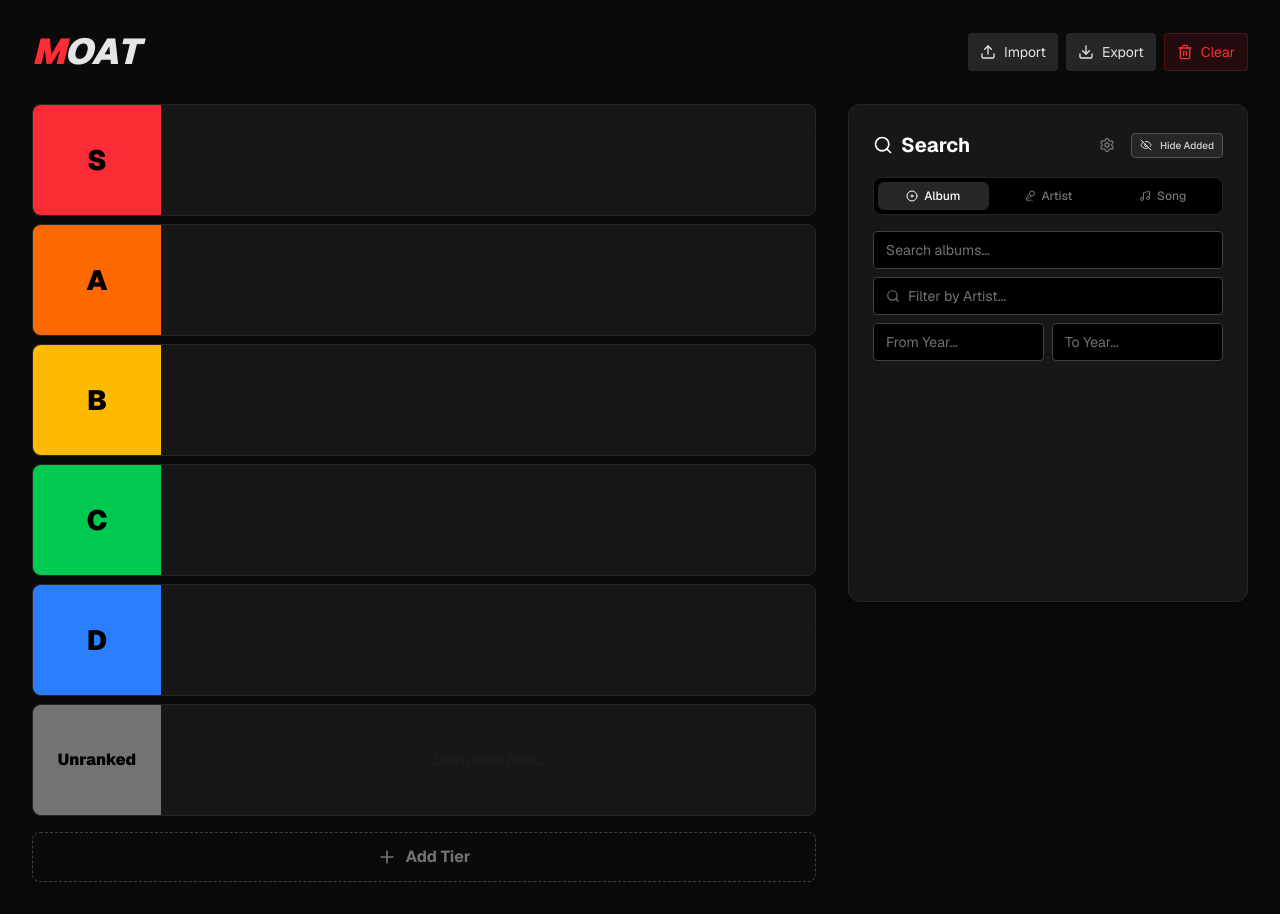
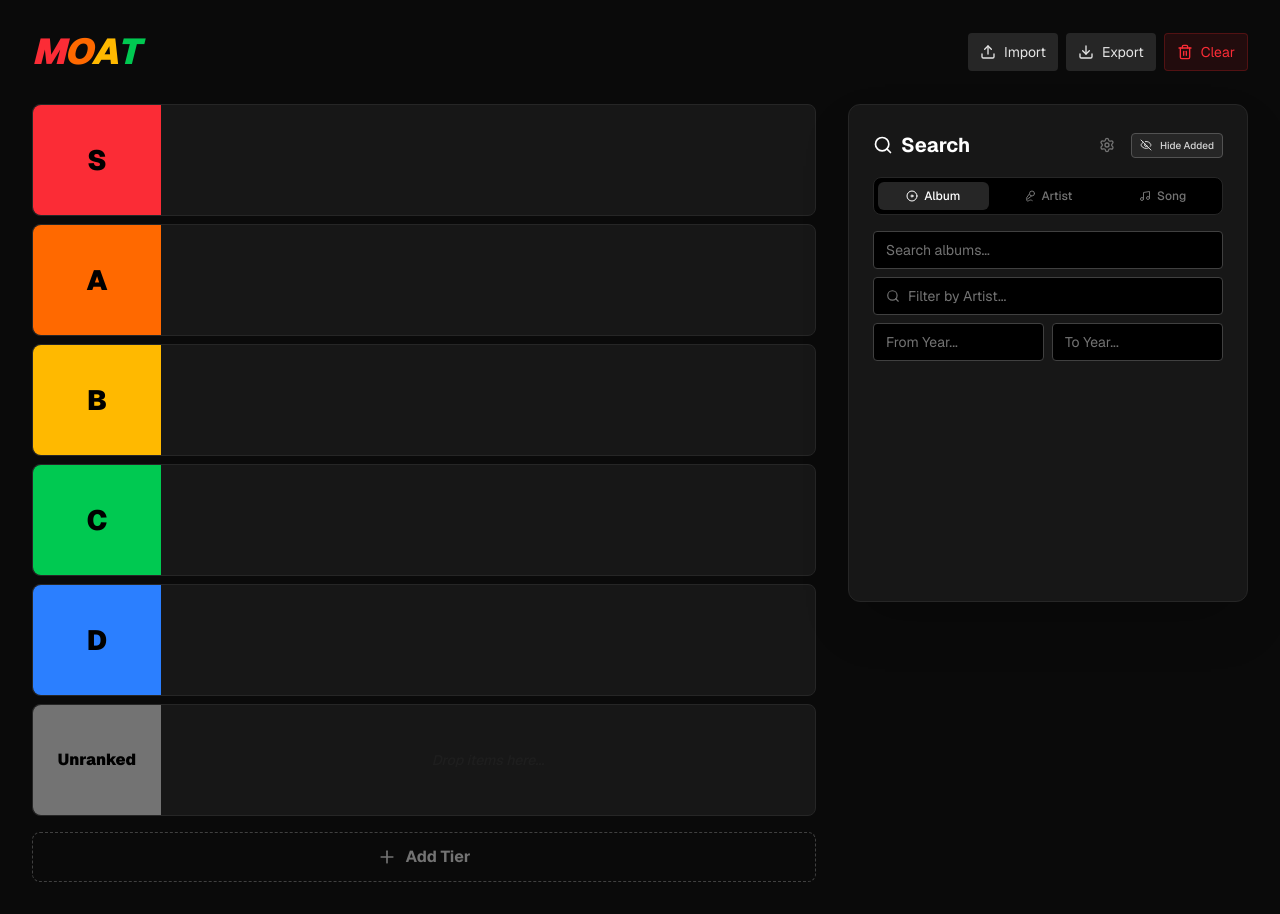
Before and after one commit to Kajiih/MOAT, a Next.js app: page / in a window 1280 px wide. Built offline with nearby package versions, Linux system fonts and the light colour scheme.

Commit message:
feat: Pick a random unused color when adding a new tier

```diff
--- a/app/page.tsx
+++ b/app/page.tsx
@@ -25,6 +25,7 @@ import { TierRow } from '@/components/TierRow';
 import { Header } from '@/components/Header';
 import { SearchPanel } from '@/components/SearchPanel';
 import { Plus } from 'lucide-react';
+import { TIER_COLORS } from '@/lib/colors';
 
 const INITIAL_STATE: TierListState = {
   tierDefs: [
@@ -154,10 +155,20 @@ export default function TierListApp() {
 
   const handleAddTier = () => {
     const newId = crypto.randomUUID();
+
+    // Find a color that isn't used yet
+    const usedColors = new Set(state.tierDefs.map(t => t.color));
+    const availableColors = TIER_COLORS.filter(c => !usedColors.has(c.bg));
+
+    // Pick from available, or just random if all used
+    const randomColorObj = availableColors.length > 0
+        ? availableColors[Math.floor(Math.random() * availableColors.length)]
+        : TIER_COLORS[Math.floor(Math.random() * TIER_COLORS.length)];
+
     const newTier: TierDefinition = {
         id: newId,
         label: 'New Tier',
-        color: 'bg-neutral-500'
+        color: randomColorObj.bg
     };
 
     setState(prev => ({
--- a/components/Header.tsx
+++ b/components/Header.tsx
@@ -10,6 +10,25 @@ interface HeaderProps {
   colors: string[]; // Expecting at least 4 colors
 }
 
+// Map tier background colors to optimal text colors for the logo
+const LOGO_COLOR_MAP: Record<string, string> = {
+  'bg-red-500': 'text-red-500',
+  'bg-orange-500': 'text-orange-500',
+  'bg-amber-400': 'text-amber-400',
+  'bg-yellow-300': 'text-yellow-300',
+  'bg-lime-400': 'text-lime-400',
+  'bg-green-500': 'text-green-500',
+  'bg-teal-400': 'text-teal-400',
+  'bg-cyan-400': 'text-cyan-400',
+  'bg-blue-500': 'text-blue-400', // Lighter for better contrast
+  'bg-indigo-500': 'text-indigo-400', // Lighter
+  'bg-purple-500': 'text-purple-400', // Lighter
+  'bg-pink-500': 'text-pink-400', // Lighter
+  'bg-rose-500': 'text-rose-500',
+  'bg-neutral-500': 'text-neutral-400',
+  'bg-slate-700': 'text-slate-400',
+};
+
 export function Header({ onImport, onExport, onClear, colors }: HeaderProps) {
   const letters = ['M', 'O', 'A', 'T'];
 
@@ -18,10 +37,13 @@ export function Header({ onImport, onExport, onClear, colors }: HeaderProps) {
       <h1 className="text-4xl font-black tracking-tighter uppercase italic select-none flex">
         {letters.map((letter, i) => {
             const bgClass = colors[i];
-            // If color exists, use it. Otherwise, hide the letter
-            const className = bgClass
-                ? bgClass.replace('bg-', 'text-')
-                : 'opacity-0 pointer-events-none';
+
+            // Use mapped color if available, otherwise fallback to simple replacement, or hide if no color
+            let className = 'opacity-0 pointer-events-none';
+
+            if (bgClass) {
+                className = LOGO_COLOR_MAP[bgClass] || bgClass.replace('bg-', 'text-');
+            }
 
             return (
                 <span key={i} className={twMerge(className, "transition-all duration-500")}>
--- a/components/TierRow.tsx
+++ b/components/TierRow.tsx
@@ -8,12 +8,7 @@ import { MediaItem, TierDefinition } from '@/lib/types';
 import { SortableMediaCard } from '@/components/MediaCard';
 import { Settings, Trash2, GripVertical } from 'lucide-react';
 import { twMerge } from 'tailwind-merge';
-
-export const TIER_COLOR_OPTIONS = [
-  'bg-red-500', 'bg-orange-500', 'bg-amber-400', 'bg-yellow-300', 'bg-lime-400',
-  'bg-green-500', 'bg-teal-400', 'bg-cyan-400', 'bg-blue-500', 'bg-indigo-500',
-  'bg-purple-500', 'bg-pink-500', 'bg-rose-500', 'bg-neutral-500', 'bg-slate-700'
-];
+import { TIER_COLORS } from '@/lib/colors';
 
 interface TierRowProps {
   tier: TierDefinition;
@@ -203,15 +198,15 @@ export function TierRow({
                 <div>
                     <div className="text-xs text-neutral-500 mb-1">Color</div>
                     <div className="flex flex-wrap gap-1">
-                        {TIER_COLOR_OPTIONS.map(c => (
+                        {TIER_COLORS.map(c => (
                             <button
-                                key={c}
+                                key={c.bg}
                                 className={twMerge(
                                     "w-6 h-6 rounded-full border border-transparent hover:scale-110 transition-transform",
-                                    c,
-                                    tier.color === c && "border-white ring-1 ring-white"
+                                    c.bg,
+                                    tier.color === c.bg && "border-white ring-1 ring-white"
                                 )}
-                                onClick={() => onUpdateTier(tier.id, { color: c })}
+                                onClick={() => onUpdateTier(tier.id, { color: c.bg })}
                             />
                         ))}
                     </div>
--- /dev/null
+++ b/lib/colors.ts
@@ -0,0 +1,27 @@
+export interface ColorOption {
+  bg: string;
+  text: string;
+}
+
+export const TIER_COLORS: ColorOption[] = [
+  { bg: 'bg-red-500', text: 'text-red-500' },
+  { bg: 'bg-orange-500', text: 'text-orange-500' },
+  { bg: 'bg-amber-400', text: 'text-amber-400' },
+  { bg: 'bg-yellow-300', text: 'text-yellow-300' },
+  { bg: 'bg-lime-400', text: 'text-lime-400' },
+  { bg: 'bg-green-500', text: 'text-green-500' },
+  { bg: 'bg-teal-400', text: 'text-teal-400' },
+  { bg: 'bg-cyan-400', text: 'text-cyan-400' },
+  { bg: 'bg-blue-500', text: 'text-blue-400' },
+  { bg: 'bg-indigo-500', text: 'text-indigo-400' },
+  { bg: 'bg-purple-500', text: 'text-purple-400' },
+  { bg: 'bg-pink-500', text: 'text-pink-400' },
+  { bg: 'bg-rose-500', text: 'text-rose-500' },
+  { bg: 'bg-neutral-500', text: 'text-neutral-400' },
+  { bg: 'bg-slate-700', text: 'text-slate-400' },
+];
+
+export const getTextColor = (bgClass: string): string => {
+  const color = TIER_COLORS.find(c => c.bg === bgClass);
+  return color ? color.text : bgClass.replace('bg-', 'text-');
+};
```
